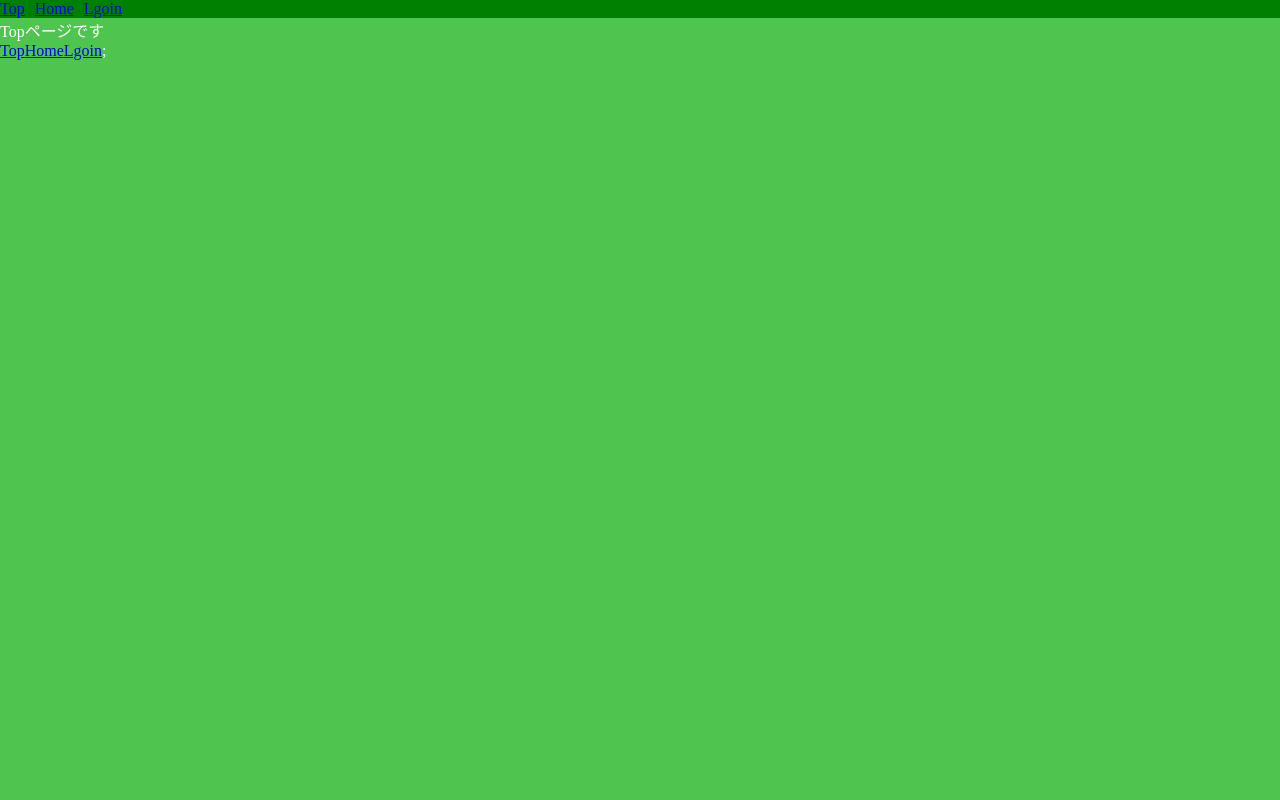
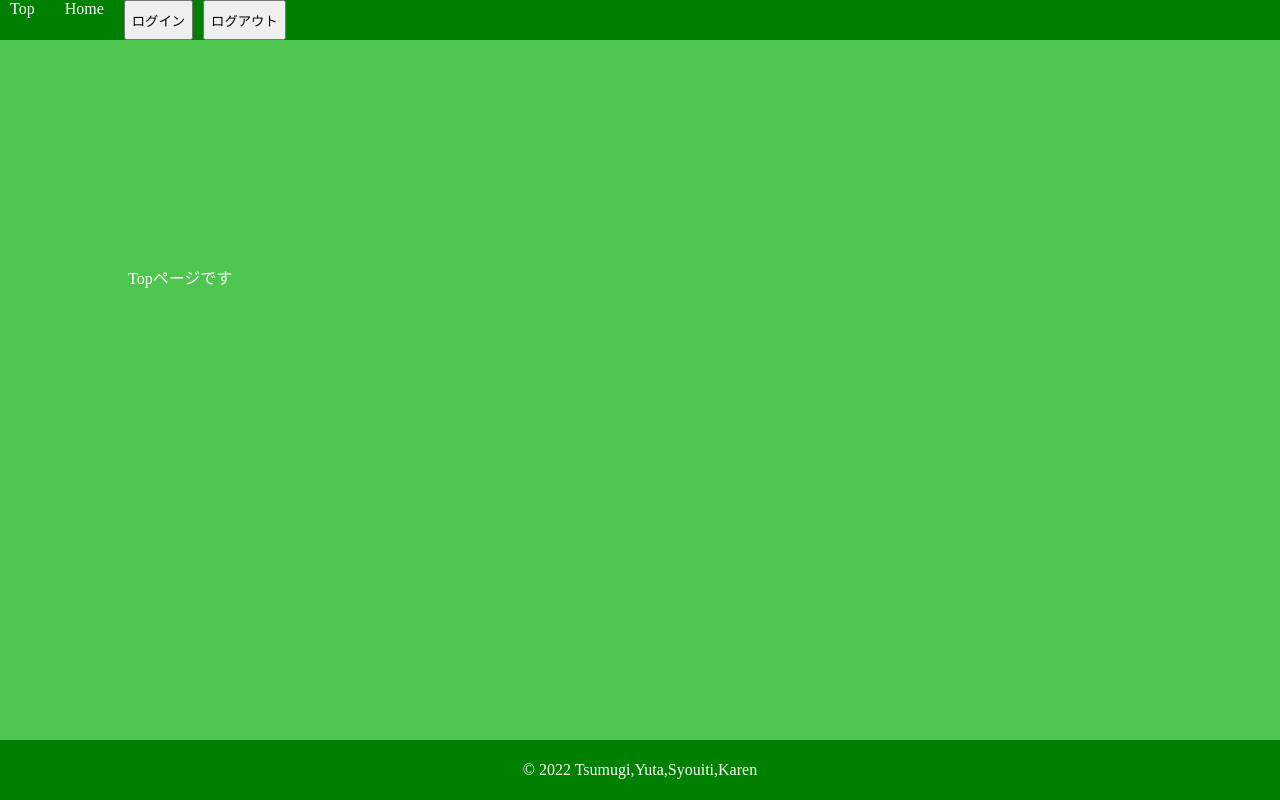
Before and after one commit to Kashiwatennn/2022_06_GiikuHackathon, a React (Create React App) app: page / in a window 1280 px wide. Built offline with nearby package versions, Linux system fonts and the light colour scheme; no server answers.

Commit message:
骨組み仮完成

```diff
--- a/src/App.tsx
+++ b/src/App.tsx
@@ -1,12 +1,16 @@
 import styled from "styled-components";
 import { ComponentRouter } from "./router/ComponentRouter";
 import { AuthProvider } from "./store/AuthProvider";
+
+// import { initializeApp } from "firebase/app";
+// import { firebaseConfig } from "./firebase";
+// initializeApp(firebaseConfig);
 
 export const App = () => {
   return (
     <AuthProvider>
       <SComponentContainer>
-        <ComponentRouter />;
+        <ComponentRouter />
       </SComponentContainer>
     </AuthProvider>
   );
@@ -16,6 +20,4 @@ const SComponentContainer = styled.div`
   //色の指定
   color: white;
   background-color: #4ec54e;
-  width: 100vw;
-  height: 100vh;
 `;
--- /dev/null
+++ b/src/components/atoms/DefaultButton.tsx
@@ -0,0 +1,3 @@
+import styled from "styled-components";
+
+export const DefaultButton = styled.button``;
--- a/src/components/organisms/Footer.tsx
+++ b/src/components/organisms/Footer.tsx
@@ -1,5 +1,23 @@
+import styled from "styled-components";
 import { FC } from "react";
 
 export const Footer: FC = () => {
-  return <></>;
+  return (
+    <SComponentContainer>
+      &copy; 2022 Tsumugi,Yuta,Syouiti,Karen
+    </SComponentContainer>
+  );
 };
+
+const SComponentContainer = styled.footer`
+  background-color: green;
+  padding: 10px 0;
+  bottom: 0;
+  position: relative;
+  display: flex;
+  justify-content: center;
+  align-items: center;
+  //フッター固定用
+  margin-top: auto;
+  height: 40px;
+`;
--- a/src/components/organisms/Header.tsx
+++ b/src/components/organisms/Header.tsx
@@ -2,13 +2,38 @@ import { FC } from "react";
 import styled from "styled-components";
 import { Link } from "react-router-dom";
 import { pathData } from "../../assets/pathData";
+import { DefaultButton } from "../atoms/DefaultButton";
+import { signInWithPopup } from "firebase/auth";
+import { NavigateFunction, useNavigate } from "react-router-dom";
+import { auth, provider } from "../../firebase";
+
+type propsType = {
+  navigate: NavigateFunction;
+};
+
+const onClick = (props: propsType) => {
+  const { navigate } = props;
+
+  signInWithPopup(auth, provider)
+    .then((result) => {
+      console.log("Googleアカウントでログインしました。");
+      navigate(pathData.home);
+    })
+    .catch((error) => {
+      console.error(error);
+    });
+};
 
 export const Header: FC = () => {
+  const navigate = useNavigate();
   return (
     <SContainer>
-      <Link to={pathData.top}>Top</Link>
-      <Link to={pathData.home}>Home</Link>
-      <Link to={pathData.login}>Lgoin</Link>
+      <SLink to={pathData.top}>Top</SLink>
+      <SLink to={pathData.home}>Home</SLink>
+      <DefaultButton onClick={() => onClick({ navigate })}>
+        ログイン
+      </DefaultButton>
+      <DefaultButton>ログアウト</DefaultButton>
     </SContainer>
   );
 };
@@ -17,4 +42,14 @@ const SContainer = styled.div`
   background-color: green;
   display: flex;
   gap: 10px;
+  height: 40px;
 `;
+
+const SLink = styled(Link)`
+  color: white;
+  margin: 0 10px;
+  text-decoration: none;
+  &:hover {
+    color: gray;
+  }
+`;
--- a/src/components/pages/Home.tsx
+++ b/src/components/pages/Home.tsx
@@ -1,3 +1,89 @@
+import styled from "styled-components";
+import { DefaultButton } from "../atoms/DefaultButton";
+
 export const Home = () => {
-  return <div>Homeページです</div>;
+  return (
+    <SContainer>
+      {/*
+        トグルスイッチなどで展開できるとなおよいが時間と相談
+        めんどくさいのでdivで全部書いてますが意味はありません
+      */}
+      <SElement>
+        <SMail>メールアドレス1</SMail>
+        <SService>
+          <div>Amazon</div>
+          <div>youtube(観賞用)</div>
+          <div>apex(メイン垢)</div>
+        </SService>
+        <DefaultButton>サービスの追加</DefaultButton>
+      </SElement>
+
+      <SElement>
+        <SMail>メールアドレス2</SMail>
+        <SService>
+          <div>moodle</div>
+          <div>slack(大学用)</div>
+          <div>サポーターズ</div>
+        </SService>
+        <DefaultButton>サービスの追加</DefaultButton>
+      </SElement>
+
+      <SElement>
+        <SMail>メールアドレス1</SMail>
+        <SService>
+          <div>Amazon</div>
+          <div>youtube(観賞用)</div>
+          <div>apex(メイン垢)</div>
+        </SService>
+        <DefaultButton>サービスの追加</DefaultButton>
+      </SElement>
+
+      <SElement>
+        <SMail>メールアドレス2</SMail>
+        <SService>
+          <div>moodle</div>
+          <div>slack(大学用)</div>
+          <div>サポーターズ</div>
+        </SService>
+        <DefaultButton>サービスの追加</DefaultButton>
+      </SElement>
+
+      <SElement>
+        <SMail>メールアドレス1</SMail>
+        <SService>
+          <div>Amazon</div>
+          <div>youtube(観賞用)</div>
+          <div>apex(メイン垢)</div>
+        </SService>
+        <DefaultButton>サービスの追加</DefaultButton>
+      </SElement>
+
+      <SElement>
+        <SMail>メールアドレス2</SMail>
+        <SService>
+          <div>moodle</div>
+          <div>slack(大学用)</div>
+          <div>サポーターズ</div>
+        </SService>
+        <DefaultButton>サービスの追加</DefaultButton>
+      </SElement>
+
+      <br />
+      <DefaultButton>メールアドレスの追加</DefaultButton>
+    </SContainer>
+  );
 };
+
+const SContainer = styled.div``;
+
+const SService = styled.div`
+  margin-left: 30px;
+`;
+
+const SMail = styled.div`
+  font-weight: bold;
+`;
+
+const SElement = styled.div`
+  margin: bottom;
+`;
--- a/src/components/pages/Login.tsx
+++ /dev/null
@@ -1,32 +0,0 @@
-import { getAuth, GoogleAuthProvider, signInWithPopup } from "firebase/auth";
-import { NavigateFunction, useNavigate } from "react-router-dom";
-import { pathData } from "../../assets/pathData";
-
-type propsType = {
-  navigate: NavigateFunction;
-};
-const onClick = (props: propsType) => {
-  const { navigate } = props;
-  const provider = new GoogleAuthProvider();
-  const auth = getAuth();
-
-  signInWithPopup(auth, provider)
-    .then((result) => {
-      console.log("Googleアカウントでログインしました。");
-      navigate(pathData.home);
-    })
-    .catch((error) => {
-      console.error(error);
-    });
-};
-
-export const Login = () => {
-  const navigate = useNavigate();
-  return (
-    <div>
-      <button onClick={() => onClick({ navigate })}>
-        Googleアカウントでログイン
-      </button>
-    </div>
-  );
-};
--- a/src/components/pages/Top.tsx
+++ b/src/components/pages/Top.tsx
@@ -1,18 +1,3 @@
-import { Link } from "react-router-dom";
-import { pathData } from "../../assets/pathData";
-import { firebaseConfig } from "../../firebase";
-import { Header } from "../organisms/Header";
-
 export const Top = () => {
-  console.log(firebaseConfig);
-  console.log(process.env.REACT_APP_FIREBASE_PROJECT_ID);
-  return (
-    <>
-      <Header />
-      <div>Topページです</div>
-      <Link to={pathData.top}>Top</Link>
-      <Link to={pathData.home}>Home</Link>
-      <Link to={pathData.login}>Lgoin</Link>
-    </>
-  );
+  return <div>Topページです</div>;
 };
--- /dev/null
+++ b/src/components/templates/DefaultLayout.tsx
@@ -0,0 +1,33 @@
+import { FC } from "react";
+import { Footer } from "../organisms/Footer";
+import { Header } from "../organisms/Header";
+import styled from "styled-components";
+
+type PropsType = {
+  children: React.ReactNode;
+};
+
+export const DefaultLayout: FC<PropsType> = (props) => {
+  const { children } = props;
+
+  return (
+    <SFooterFixed>
+      <Header />
+      <SCenter>{children}</SCenter>
+      <Footer />
+    </SFooterFixed>
+  );
+};
+
+const SCenter = styled.div`
+  //コンテンツの中央寄せと幅の指定
+  margin: auto;
+  width: 80vw;
+`;
+
+const SFooterFixed = styled.div`
+  //フッターの固定
+  display: flex;
+  flex-direction: column;
+  min-height: 100vh;
+`;
--- a/src/firebase.js
+++ b/src/firebase.js
@@ -10,6 +10,5 @@ export const firebaseConfig = {
   appId: process.env.REACT_APP_FIREBASE_SENDER_ID,
 };
 initializeApp(firebaseConfig);
-
 export const provider = new GoogleAuthProvider();
 export const auth = getAuth();
--- a/src/router/ComponentRouter.tsx
+++ b/src/router/ComponentRouter.tsx
@@ -2,16 +2,29 @@ import { FC } from "react";
 import { BrowserRouter, Route, Routes } from "react-router-dom";
 import { pathData } from "../assets/pathData";
 import { Top } from "../components/pages/Top";
-import { Login } from "../components/pages/Login";
 import { Home } from "../components/pages/Home";
+import { DefaultLayout } from "../components/templates/DefaultLayout";
 
 export const ComponentRouter: FC = () => {
   return (
     <BrowserRouter basename={process.env.PUBLIC_URL}>
       <Routes>
-        <Route path={pathData.top} element={<Top />} />
-        <Route path={pathData.login} element={<Login />} />
-        <Route path={pathData.home} element={<Home />} />
+        <Route
+          path={pathData.top}
+          element={
+            <DefaultLayout>
+              <Top />
+            </DefaultLayout>
+          }
+        />
+        <Route
+          path={pathData.home}
+          element={
+            <DefaultLayout>
+              <Home />
+            </DefaultLayout>
+          }
+        />
       </Routes>
     </BrowserRouter>
   );
```
Also changed, not shown: public/manifest.json (deleted).
